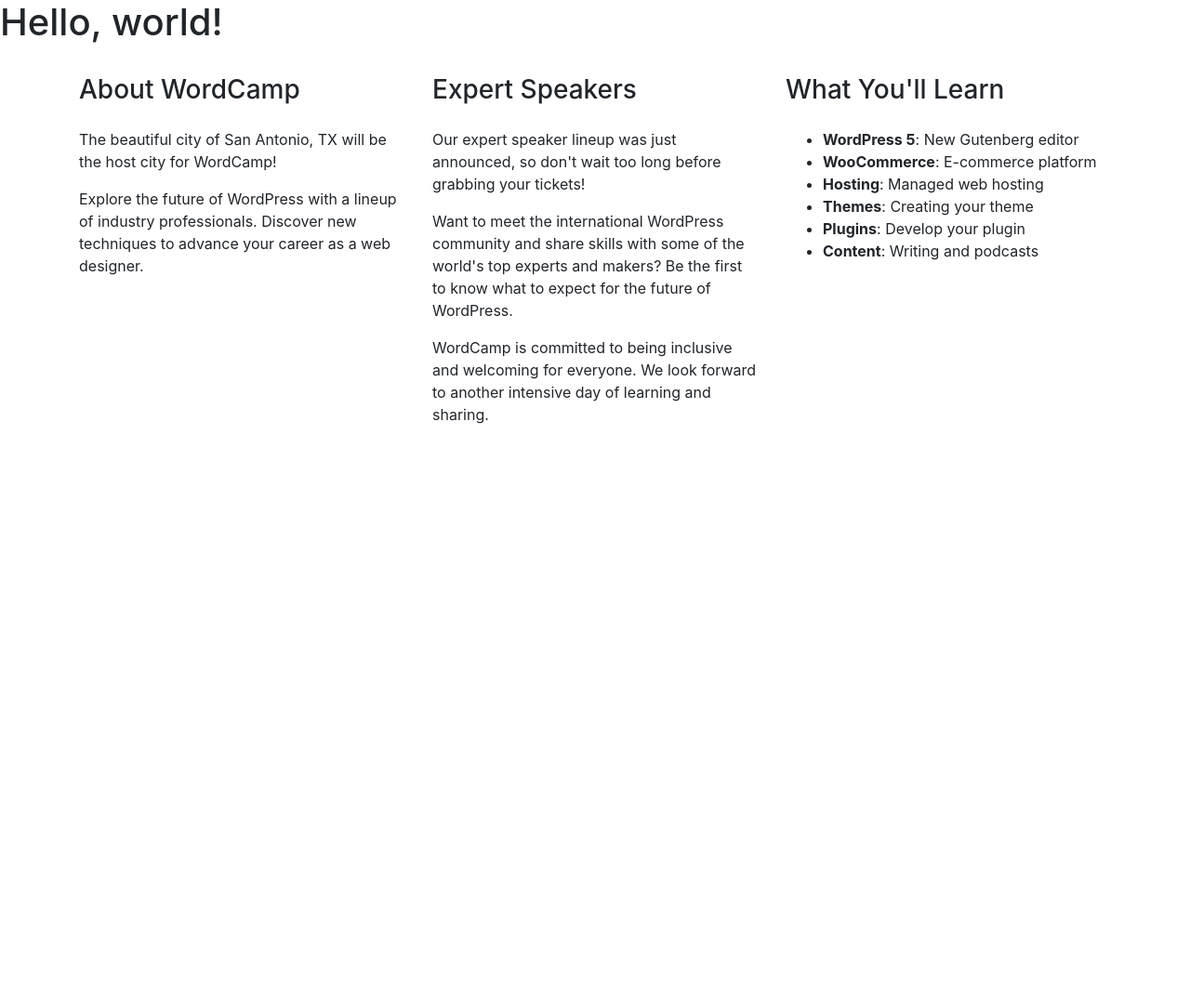
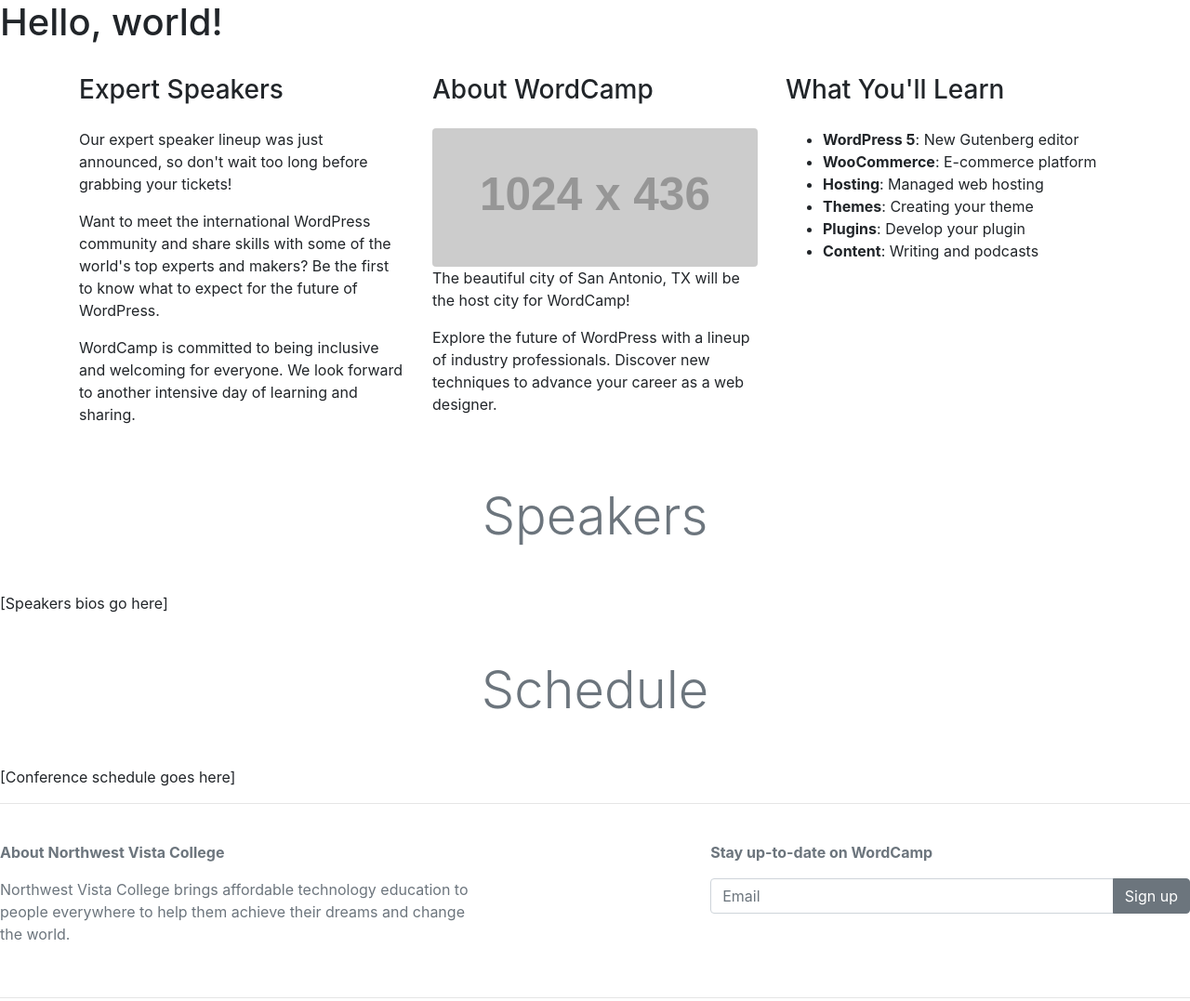
Before and after one commit to dpaiz48/WordCamp-San-Antonio, a plain HTML site: page index.html in a window 1280 px wide. Shown: the whole page at 93% size. Before the commit the page ends 800 px from the top, so only its background shows below. Drawn offline with nearby package versions, Linux system fonts and the light colour scheme; placeholder pictures from the web are drawn by us.

Commit message:
Added lots of html!

```diff
--- a/index.html
+++ b/index.html
@@ -16,18 +16,19 @@
 	  <div class="container pt-4">
   <!-- about -->
   <div class="row">
-    <div class="col">
+    <div class="col-lg order-lg-2">
      <h3 class="mb-4">About WordCamp</h3>
+		<img class="img-fluid rounded" src="https://via.placeholder.com/1024x436.png" alt="Photo of San Antonio, TX">
 <p>The beautiful city of San Antonio, TX will be the host city for WordCamp!</p>
 <p>Explore the future of WordPress with a lineup of industry professionals. Discover new techniques to advance your career as a web designer.</p>
     </div>
-    <div class="col">
+    <div class="col-lg order-lg-1">
      <h3 class="mb-4">Expert Speakers</h3>
 <p>Our expert speaker lineup was just announced, so don't wait too long before grabbing your tickets!</p>
 <p>Want to meet the international WordPress community and share skills with some of the world's top experts and makers? Be the first to know what to expect for the future of WordPress.</p>
 <p>WordCamp is committed to being inclusive and welcoming for everyone. We look forward to another intensive day of learning and sharing.</p>
     </div>
-    <div class="col">
+    <div class="col-lg order-3">
      <h3 class="mb-4">What You'll Learn</h3>
 <ul>
   <li><strong>WordPress 5</strong>: New Gutenberg editor</li>
@@ -41,6 +42,35 @@
   </div>
   <!-- /about -->
 </div>
+	  <!-- speakers -->
+<h1 class="display-4 text-center my-5 text-muted">Speakers</h1>
+[Speakers bios go here]
+<!-- /speakers -->
+
+<!-- schedule -->
+<h1 class="display-4 text-center my-5 text-muted">Schedule</h1>
+[Conference schedule goes here]
+<!-- /speakers -->
+
+	  <!-- signup form -->
+<hr>
+<div class="row py-4 text-muted">
+  <div class="col-md col-xl-5">
+    <p><strong>About Northwest Vista College</strong></p>
+    <p>Northwest Vista College brings affordable technology education to people everywhere to help them achieve their dreams and change the world.</p>
+  </div>
+  <div class="col-md col-xl-5 ml-auto">
+    <p><strong>Stay up-to-date on WordCamp</strong></p>
+    <div class="input-group mb-3">
+      <input type="text" class="form-control" placeholder="Email" aria-label="Email" aria-describedby="button-addon2">
+      <div class="input-group-append">
+        <button class="btn btn-secondary" type="button" id="button-addon2">Sign up</button>
+      </div>
+    </div>
+  </div>
+</div>
+<hr>
+<!-- /signup form -->
 
     <!-- Optional JavaScript -->
     <!-- jQuery first, then Popper.js, then Bootstrap JS -->
```
